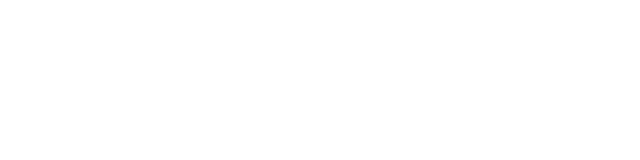
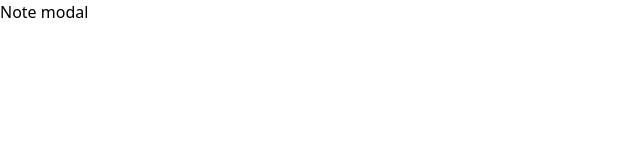
Before and after one commit to mbergq/v2-notes-app, a React (Vite) app in the folder frontend/: page /dev in a window 1280 px wide. Before the commit this address had no page. Shown: the top 160 px of the page, without its empty margins (0-640 px from the left). Built offline with nearby package versions, Linux system fonts and the light colour scheme.

Commit message:
add notemodal ready for dev

```diff
--- a/frontend/package.json
+++ b/frontend/package.json
@@ -15,6 +15,7 @@
     "cypress": "13.16.1",
     "react": "^18.3.1",
     "react-dom": "^18.3.1",
+    "react-hook-form": "^7.53.2",
     "react-router": "^7.0.2"
   },
   "devDependencies": {
--- a/frontend/src/App.tsx
+++ b/frontend/src/App.tsx
@@ -14,6 +14,7 @@ interface Data {
 
 function App() {
   const [data, setData] = useState<null | Data>(null);
+  const [isVisible, setIsVisible] = useState(false);
 
   const fetchData = async () => {
     try {
@@ -24,7 +25,6 @@ function App() {
       const result = await response.json();
 
       setData(result);
-      // console.log(result);
     } catch (error) {
       console.error(error);
     }
@@ -40,9 +40,13 @@ function App() {
       <div className="min-h-dvh h-full flex bg-main">
         <div className="min-h-dvh h-full w-44 border-r-2 border-r-border flex flex-col">
           <div className="h-full ml-4 mt-4">
-            <button className="border-2 border-border border-sky-600 w-fit p-1 text-xl">
+            <button
+              onClick={() => setIsVisible(!isVisible)}
+              className="border-2 border-border border-sky-600 w-fit p-1 text-xl"
+            >
               new
             </button>
+            {isVisible && <p>Modal</p>}
           </div>
         </div>
         {data !== null && <Note data={data} />}
--- /dev/null
+++ b/frontend/src/components/NoteModal.tsx
@@ -0,0 +1,5 @@
+function NoteModal() {
+  return <h2>Note modal</h2>;
+}
+
+export default NoteModal;
--- a/frontend/src/main.tsx
+++ b/frontend/src/main.tsx
@@ -3,6 +3,7 @@ import { createRoot } from "react-dom/client";
 import { BrowserRouter, Routes, Route } from "react-router";
 import App from "./App.tsx";
 import About from "./About.tsx";
+import NoteModal from "./components/NoteModal.tsx";
 import "./tailwind.css";
 
 createRoot(document.getElementById("root")!).render(
@@ -11,6 +12,7 @@ createRoot(document.getElementById("root")!).render(
       <Routes>
         <Route path="/" element={<App />} />
         <Route path="about" element={<About />} />
+        <Route path="dev" element={<NoteModal />} />
       </Routes>
     </BrowserRouter>
   </StrictMode>
```
Also changed, not shown: 1 other file (tests, documents, lock files or other folders).
